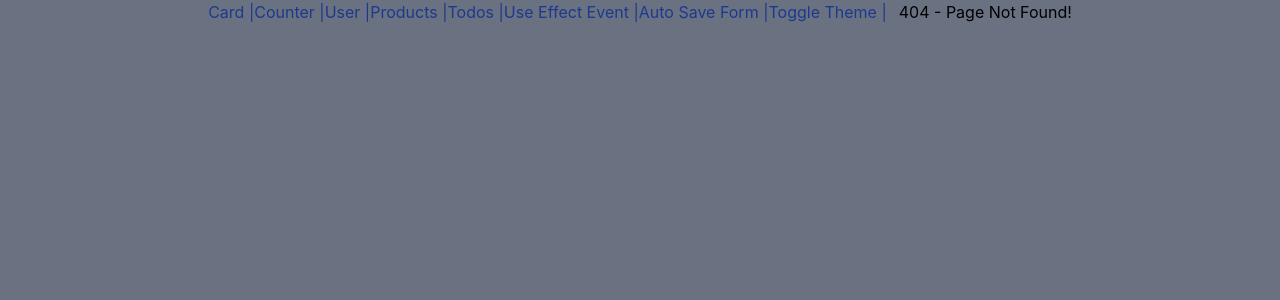
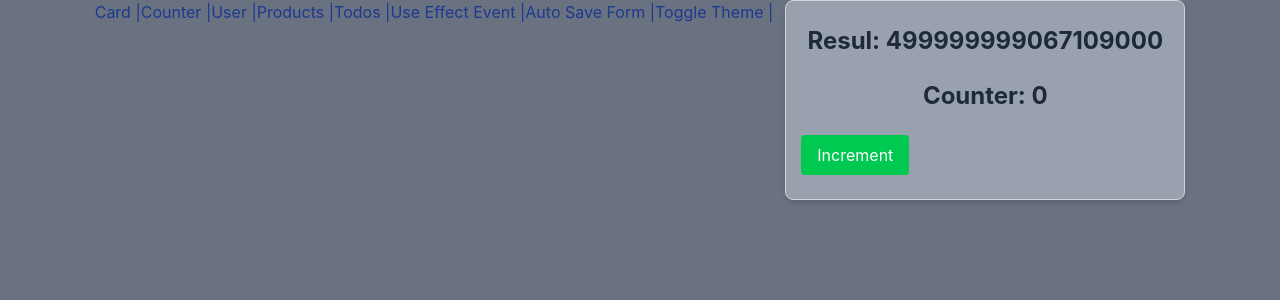
Before and after one commit to mohdsalman8151-lab/learn-react, a React (Vite) app: page /usememo in a window 1280 px wide. Before the commit this address had no page. Shown: the top 300 px of the page. Built offline with nearby package versions, Linux system fonts and the light colour scheme.

Commit message:
learn useReducer hook and useMemo hook

```diff
--- a/src/App.jsx
+++ b/src/App.jsx
@@ -10,6 +10,8 @@ import UseEffecEvent from "./components/UseEffecEvent";
 import AutoSaveForm from "./components/AutoSaveForm";
 
 import ToggleTheme from "./components/ToggleTheme";
+import Reducer from "./components/Reducer";
+import UseMemo from "./components/UseMemo";
 
 const App = () => {
   function NotFound(){
@@ -23,7 +25,7 @@ const App = () => {
         <a className="text-amber-50 " href="/counter">Counter</a> |  */}
         <nav className="text-blue-900">
          <Link  to="/card">Card</Link> |
-        <Link  to="/counter">Counter</Link> |
+        <Link  to="/usememo">Counter</Link> |
         <Link  to="/user/100">User</Link> |
         <Link  to="/products">Products</Link> |
         <Link  to="/todos">Todos</Link> |
@@ -34,7 +36,7 @@ const App = () => {
         </nav>
         <Routes>
             <Route  path="/card" element={<CardList />}/>
-            <Route path="/counter" element={<Counter/>} />
+            <Route path="/usememo" element={<UseMemo/>} />
             <Route path="/todos" element={<TodoApp/>} />
             <Route path="/user/:id" element={<User/>} />
             <Route path="/" element={<UseEffecEvent/>} />
--- /dev/null
+++ b/src/components/Reducer.jsx
@@ -0,0 +1,29 @@
+import {useReducer} from 'react';
+export default function Reducer(){
+    const Reducer = (state,action) => {
+        switch(action.type){
+            case 'add' :
+                return {count : state.count + 1}
+            case 'sub':
+                 return {count : state.count - 1}
+            case 'rest':
+                 return {count : 10}
+            default:
+                return state
+        }
+    }
+  const [state, dispatch] = useReducer(Reducer, {count:10})
+
+
+    return (
+        <div className= 'w-[400px] h-[200px] flex flex-wrap justify-center items-center border bg-gray-400 border-gray-300 rounded-lg shadow-md p-5'>
+            <h1 className='text-2xl font-bold text-gray-800 pb-4'>Counter: {state.count}</h1>
+            <div className='flex gap-3'>
+                <button onClick={()=>{dispatch({type: 'add'})}} className='bg-green-500 text-white px-4 py-2 rounded hover:bg-green-700 transition duration-300 ease-in-out'>Increment</button>
+                <button onClick={()=>{dispatch({type: 'sub'})}} className='bg-red-500 text-white px-4 py-2 rounded hover:bg-red-700 transition duration-300 ease-in-out '>Decrement</button>
+                <button onClick={()=>{dispatch({type: 'rest'})}} className='bg-gray-500 text-white px-4 py-2 rounded hover:bg-gray-700 transition duration-300 ease-in-out'>Reset</button>
+            </div>
+        </div>
+    )
+
+}
--- /dev/null
+++ b/src/components/UseMemo.jsx
@@ -0,0 +1,30 @@
+import { useMemo } from 'react';
+import {useReducer, useState} from 'react';
+import { useSearchParams } from 'react-router-dom';
+export default function UseMemo(){
+   const [count, setCount] = useState(0)
+   const [text, setText] = useState('')
+
+   const expensiveCalculation = (num) => {
+    console.log('calculation');
+        let total = 0;
+        for(let i=0; i < 1000000000; i++){
+            total +=i;
+        }
+        return total + num;
+
+   }
+   const result = useMemo(()=> expensiveCalculation(count), [count]);
+
+    return (
+        <div className= 'w-[400px] h-[200px] flex flex-wrap justify-center items-center border bg-gray-400 border-gray-300 rounded-lg shadow-md p-5'>
+            <h1 className='text-2xl font-bold text-gray-800 pb-4'>Resul: {result } </h1>
+            <h1 className='text-2xl font-bold text-gray-800 pb-4'>Counter: {count}</h1>
+            <div className='flex gap-3'>
+                <button onClick={()=>{setCount(count + 1)}} className='bg-green-500 text-white px-4 py-2 rounded hover:bg-green-700 transition duration-300 ease-in-out'>Increment</button>
+                <input type="text" value={text} onChange={(e) => setText(e.target.value)} />
+            </div>
+        </div>
+    )
+
+}
```
Also changed, not shown: public/icons/icon-192.png (added), public/icons/icon-512.png (added), public/manifest.json (added).
